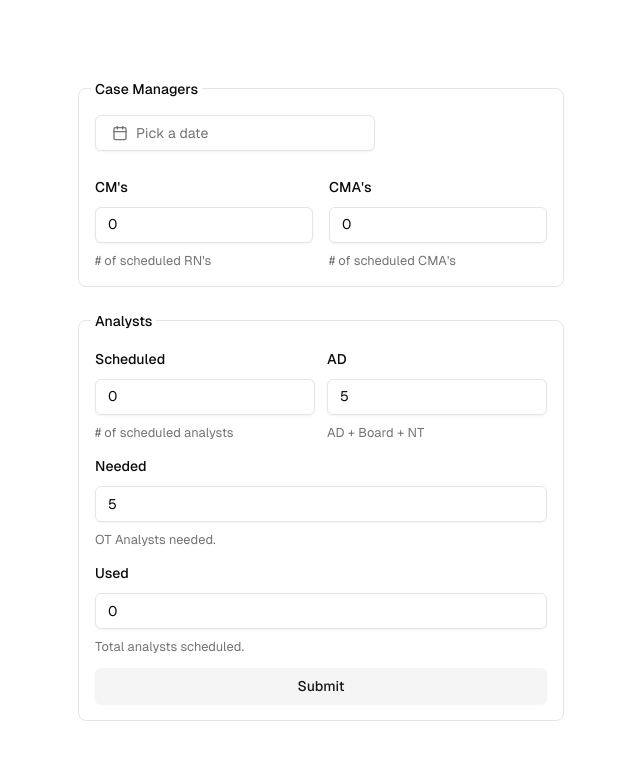
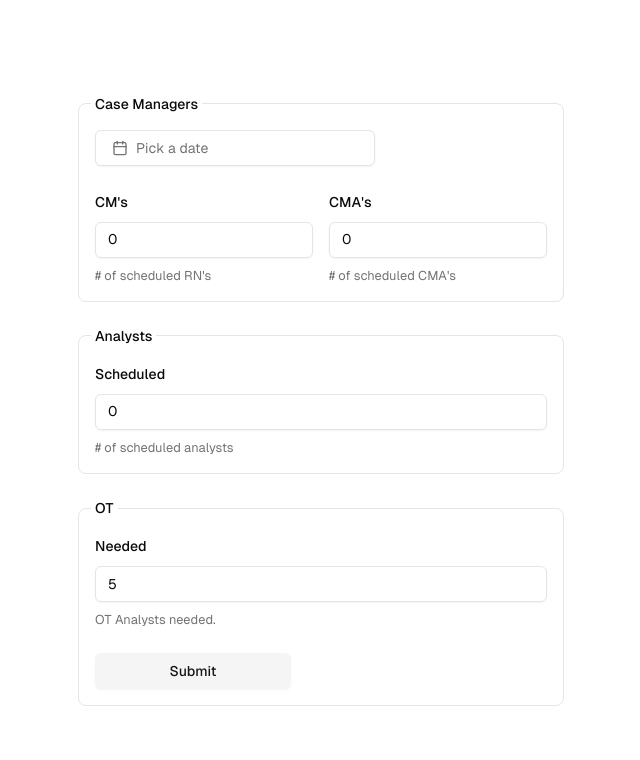
Before and after one commit to hilljevon/analystStaffing, a Next.js app: page / in a window 1280 px wide. Shown: the top 760 px of the page, without its empty margins (319-959 px from the left). Built offline with nearby package versions, Linux system fonts and the light colour scheme.

Commit message:
Added additional fieldset + removed some form entries.

```diff
--- a/app/page.tsx
+++ b/app/page.tsx
@@ -3,7 +3,7 @@ import Image from "next/image";
 
 export default function Home() {
   return (
-    <div className="grid  items-center justify-items-center min-h-screen xs-10 gap-4 xs:p-6 font-[family-name:var(--font-geist-sans)]">
+    <div className="grid items-center justify-items-center min-h-screen gap-4 xs:p-2 font-[family-name:var(--font-geist-sans)]">
       <main className="flex flex-col gap-4 row-start-1 items-center sm:items-start">
         <MainComponent />
       </main>
--- a/components/user/MainComponent.tsx
+++ b/components/user/MainComponent.tsx
@@ -38,7 +38,6 @@ import { Calendar } from "../ui/calendar"
 const formSchema = z.object({
     cmCount: z.number().gte(10).lte(30),
     cmaCount: z.number().gte(1).lte(10),
-    analystAD: z.number(),
     analystScheduled: z.number().gte(12).lte(40),
     analystNeeded: z.number(),
     analystUsed: z.number(),
@@ -55,13 +54,13 @@ export default function MainComponent() {
             analystScheduled: 0,
             analystNeeded: 5,
             analystUsed: 0,
-            analystAD: 5
+
         }
     })
     // create a new sum value for analystsNeeded
     const handleInputChange = () => {
-        const { analystAD, analystScheduled, cmCount, cmaCount } = form.getValues()
-        const newSum = analystAD + cmCount + cmaCount - analystScheduled
+        const { analystScheduled, cmCount, cmaCount } = form.getValues()
+        const newSum = cmCount + cmaCount - analystScheduled
         form.setValue("analystNeeded", newSum)
     }
     function onSubmit(values: z.infer<typeof formSchema>) {
@@ -70,10 +69,11 @@ export default function MainComponent() {
 
     return (
         <div
-            className="relative hidden flex-col items-start gap-8 md:flex"
+            className="relative hidden flex-col items-start gap-4 md:flex"
         >
             <Form {...form}>
                 <form onSubmit={form.handleSubmit(onSubmit)} className="grid w-full items-start gap-6">
+                    {/* Case Managers Fieldset  */}
                     <fieldset className="grid gap-6 rounded-lg border p-4">
                         <legend className="-ml-1 px-1 text-sm font-medium">Case Managers</legend>
                         {/* DATE FORM FORM */}
@@ -170,11 +170,12 @@ export default function MainComponent() {
                             </div>
                         </div>
                     </fieldset>
+                    {/* Scheduled Analysts Fieldset */}
                     <fieldset className="grid gap-6 rounded-lg border p-4">
                         <legend className="-ml-1 px-1 text-sm font-medium">Analysts</legend>
                         <div className="grid grid-cols-2 gap-3">
-                            {/* SCHEUDLED ANALYSTS FORM */}
-                            <div className="col-span-1 grid gap-3">
+                            {/* SCHEDULED ANALYSTS FORM */}
+                            <div className="col-span-full grid gap-3">
                                 <FormField
                                     control={form.control}
                                     name="analystScheduled"
@@ -199,32 +200,10 @@ export default function MainComponent() {
                                     )}
                                 />
                             </div>
-                            {/* AD ANALYSTS FORM */}
-                            <div className="col-span-1 grid gap-3">
-                                <FormField
-                                    control={form.control}
-                                    name="analystAD"
-                                    render={({ field }) => (
-                                        <FormItem>
-                                            <FormLabel>AD</FormLabel>
-                                            <FormControl>
-                                                <Input
-                                                    type="number"
-                                                    placeholder="0"
-                                                    onFocus={(event) => event.target.select()}
-                                                    {...field}
-                                                    onChange={event => {
-                                                        field.onChange(+event.target.value)
-                                                        handleInputChange()
-                                                    }}
-                                                />
-                                            </FormControl>
-                                            <FormDescription>AD + Board + NT</FormDescription>
-                                            <FormMessage />
-                                        </FormItem>
-                                    )}
-                                />
                         </div>
+                    </fieldset>
+                    <fieldset className="grid gap-6 rounded-lg border p-4">
+                        <legend className="-ml-1 px-1 text-sm font-medium">OT</legend>
                         {/* ANALYSTS NEEDED (CALCULATED) */}
                         <div className="col-span-2 grid gap-3">
                             <FormField
@@ -250,37 +229,11 @@ export default function MainComponent() {
                                 )}
                             />
                         </div>
-                            {/* ANALYSTS USED */}
-                            <div className="col-span-2 grid gap-3">
-                                <FormField
-                                    control={form.control}
-                                    name="analystUsed"
-                                    render={({ field }) => (
-                                        <FormItem>
-                                            <FormLabel>Used</FormLabel>
-                                            <FormControl>
-                                                <Input
-                                                    type="number"
-                                                    placeholder="0"
-                                                    onFocus={(event) => event.target.select()}
-                                                    {...field}
-                                                    onChange={event => {
-                                                        field.onChange(+event.target.value)
-                                                        handleInputChange()
-                                                    }}
-                                                />
-                                            </FormControl>
-                                            <FormDescription>Total analysts scheduled.</FormDescription>
-                                            <FormMessage />
-                                        </FormItem>
-                                    )}
-                                />
-                            </div>
+                        {/* SUBMISSION BUTTON */}
                         <div className="col-span-full grid gap-3">
                             <Button type="submit" variant={"secondary"}>
                                 Submit
                             </Button>
-                            </div>
                         </div>
                     </fieldset>
                 </form>
```
Lines whose indentation alone changed are shown as unchanged.
